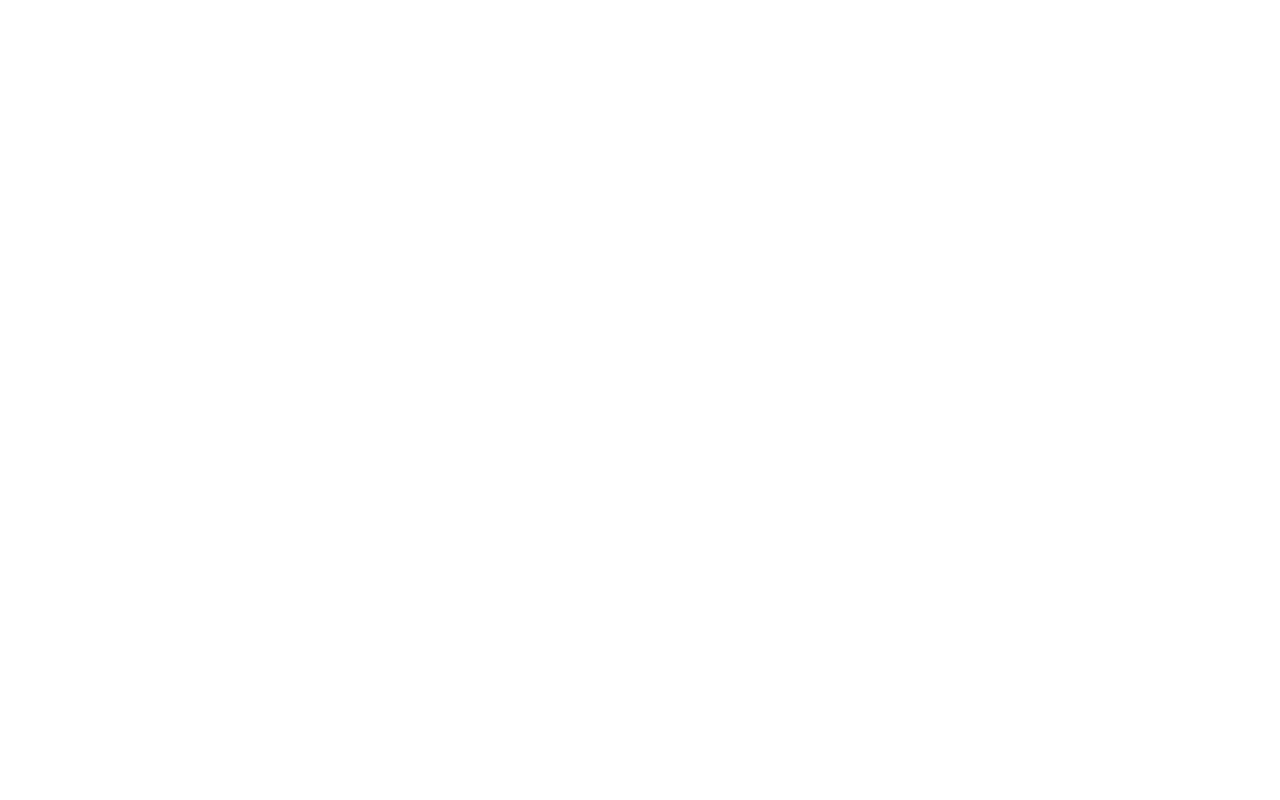
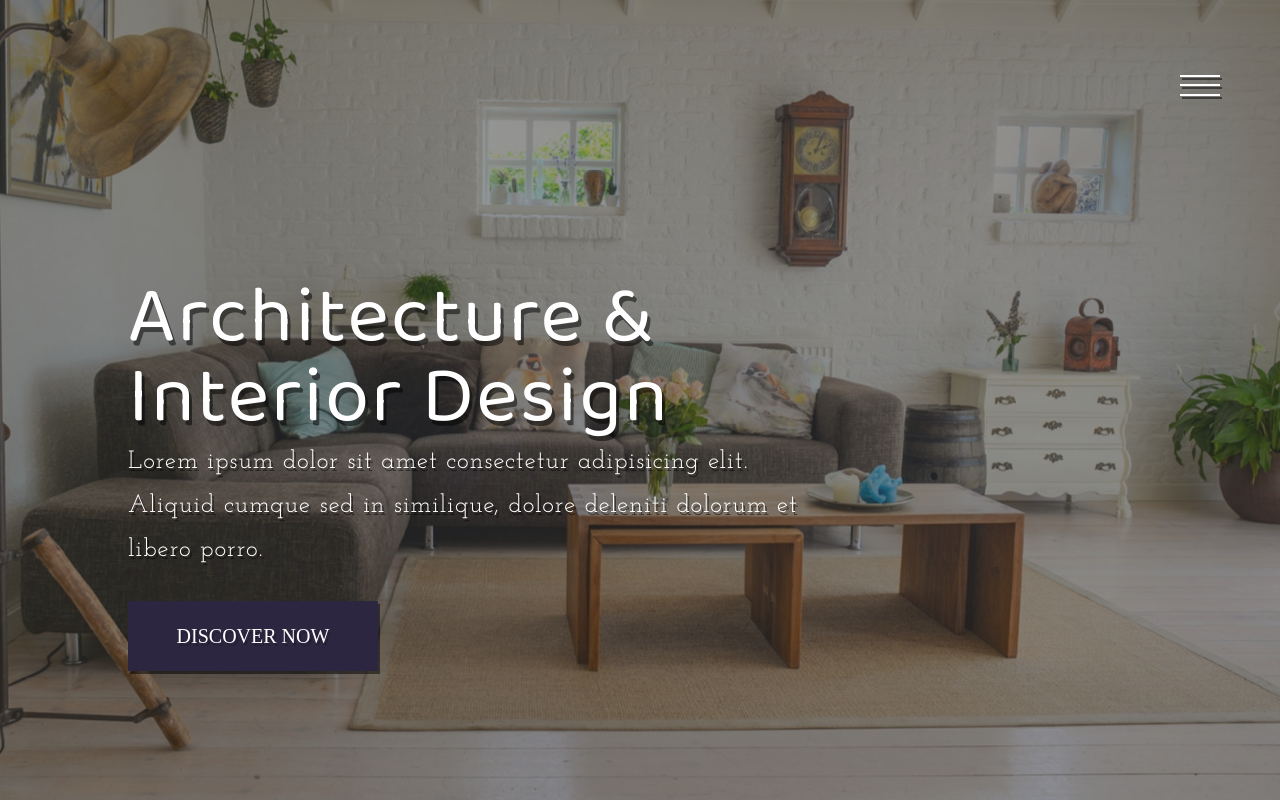
Before and after one commit to genFD/Build-responsive-architect, a plain HTML site: page index.html in a window 1280 px wide. Drawn offline with Linux system fonts and the light colour scheme; a web font is replaced by a local one.

Commit message:
completed style landing page

```diff
--- a/index.html
+++ b/index.html
@@ -15,8 +15,31 @@
     />
   </head>
   <body>
-    <header></header>
-    <main></main>
+    <header>
+      <div class="menu-btn-wrapper">
+        <a href="#side-drawer" class="menu-btn">
+          <span></span>
+          <span></span>
+          <span></span>
+        </a>
+      </div>
+      </div>
+    </header>
+    <main>
+      <div class="hero">
+        <img src="/images/bg.jpg" alt="" />
+        <div class="banner">
+          <h1>Architecture & interior design</h1>
+          <p>
+            Lorem ipsum dolor sit amet consectetur adipisicing elit. Aliquid
+            cumque sed in similique, dolore deleniti dolorum et libero porro.
+          </p>
+          <button>
+            <a href="">Discover now</a>
+          </button>
+        </div>
+      </div>
+    </main>
     <footer></footer>
     <script src="script.js"></script>
   </body>
--- a/style.css
+++ b/style.css
@@ -0,0 +1,180 @@
+/*
+===============
+Global styles
+===============
+*/
+
+*,
+::after,
+::before {
+  box-sizing: border-box;
+  margin: 0;
+  padding: 0;
+}
+:root {
+  --primary-dark-violet: hsl(256, 26%, 20%);
+  --primary-grayish-blue: hsl(216, 30%, 68%);
+  --neutral--very-dark--violet: hsl(270, 9%, 17%);
+  --neutral-dark-grayish-violet: hsl(273, 4%, 51%);
+  --neutral-very-light-gray: hsl(0, 0%, 98%);
+  --neutral-white: hsl(0, 0%, 100%);
+}
+
+html {
+  font-size: 62.5%;
+}
+body {
+  /* background: var(--neutral-very-light-gray);
+  font-family: var(--bodyFont); */
+  font-weight: 400;
+  line-height: 1.75;
+  margin: 0;
+}
+h1,
+h2,
+h3,
+h4,
+h5 {
+  margin: 0;
+  /* margin-bottom: 1.38rem; */
+  /* font-family: var(--headingFont); */
+  font-weight: 400;
+  line-height: 1.3;
+  text-transform: capitalize;
+}
+a {
+  text-decoration: none;
+}
+
+ul {
+  list-style-type: none;
+  padding: 0;
+  margin: 0;
+}
+img {
+  width: 100%;
+  height: 100%;
+  object-fit: cover;
+}
+
+/*
+===============
+Header style
+===============
+*/
+
+header {
+  position: fixed;
+  height: 10rem;
+  width: 100%;
+  top: 0;
+  left: 0;
+  /* background-color: red; */
+  display: flex;
+  justify-content: flex-end;
+  align-items: flex-end;
+  /* padding: 0 1%; */
+  z-index: 200;
+  perspective: 100rem;
+  overflow: hidden;
+}
+
+.menu-btn-wrapper {
+  /* background-color: aqua; */
+  height: 3rem;
+  width: 10rem;
+  cursor: pointer;
+}
+
+.menu-btn {
+  width: 4rem;
+  display: flex;
+  flex-direction: column;
+  justify-content: space-evenly;
+  gap: 3px;
+  height: 100%;
+  cursor: pointer;
+}
+
+.menu-btn span {
+  height: 2px;
+  width: 100%;
+  background-color: var(--neutral-white);
+  box-shadow: 0.2rem 0.3rem rgba(0, 0, 0, 0.5);
+}
+
+.hero {
+  width: 100%;
+  height: 100vh;
+  background-color: rgba(0, 0, 0, 0.8);
+  /* position: relative; */
+  overflow: hidden;
+}
+
+@keyframes moveBanner {
+  0% {
+    transform: translateY(40rem) rotateY(-20deg);
+  }
+  100% {
+    transform: translateY(0) rotateY(0);
+    opacity: 1;
+  }
+}
+.banner {
+  position: absolute;
+  top: 35%;
+  left: 10%;
+}
+.banner h1 {
+  font-family: 'Baloo Da 2', serif;
+  font-size: 8rem;
+  font-weight: 300;
+  width: 50%;
+  line-height: 8rem;
+  color: var(--neutral-white);
+  letter-spacing: 0.2rem;
+  text-shadow: 0.3rem 0.5rem rgba(0, 0, 0, 0.5);
+  opacity: 0;
+  animation: moveBanner 1s 0.5s forwards;
+}
+.banner p {
+  font-family: 'Josefin slab', serif;
+  font-size: 2.5rem;
+  font-weight: 300;
+  color: var(--neutral-white);
+  width: 60%;
+  letter-spacing: 0.1rem;
+  margin-bottom: 3rem;
+  text-shadow: 0.2rem 0.3rem rgba(0, 0, 0, 0.5);
+  opacity: 0;
+  animation: moveBanner 1s 0.7s forwards;
+}
+.banner button {
+  width: 25rem;
+  height: 7rem;
+  background-color: var(--primary-dark-violet);
+  border: none;
+  box-shadow: 0.2rem 0.3rem rgba(0, 0, 0, 0.5);
+  opacity: 0;
+  animation: moveBanner 1s 0.9s forwards;
+}
+.banner button a {
+  color: var(--neutral-white);
+  font-family: 'Muli', serif;
+  font-size: 2rem;
+  text-transform: uppercase;
+  text-shadow: 0.2rem 0.3rem rgba(0, 0, 0, 0.2);
+}
+
+@keyframes scale {
+  0% {
+    transform: scale(1.3);
+  }
+  100% {
+    transform: scale(1);
+  }
+}
+.hero img {
+  opacity: 0.5;
+  animation: scale 25s;
+}
```
